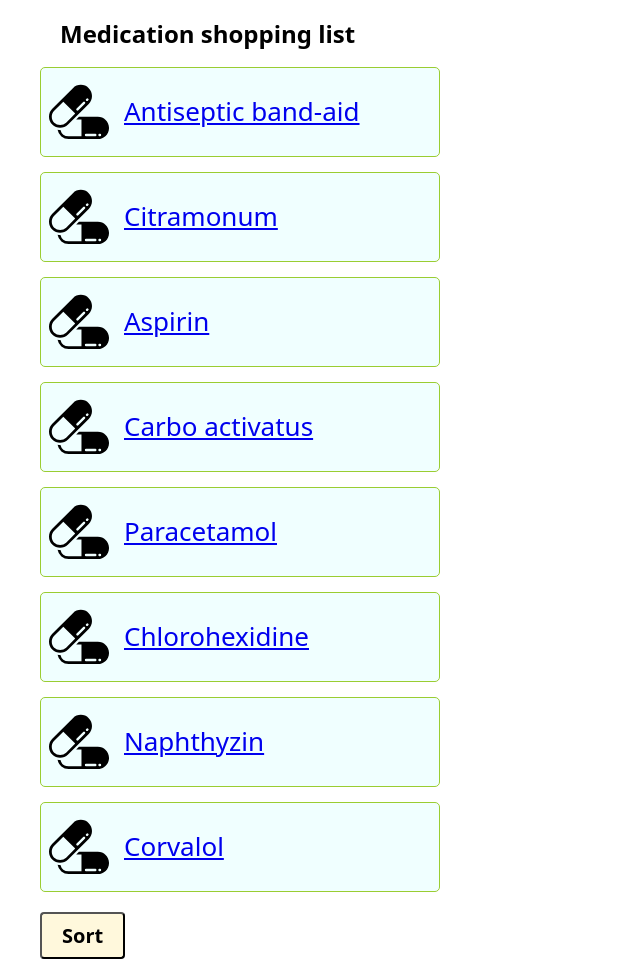
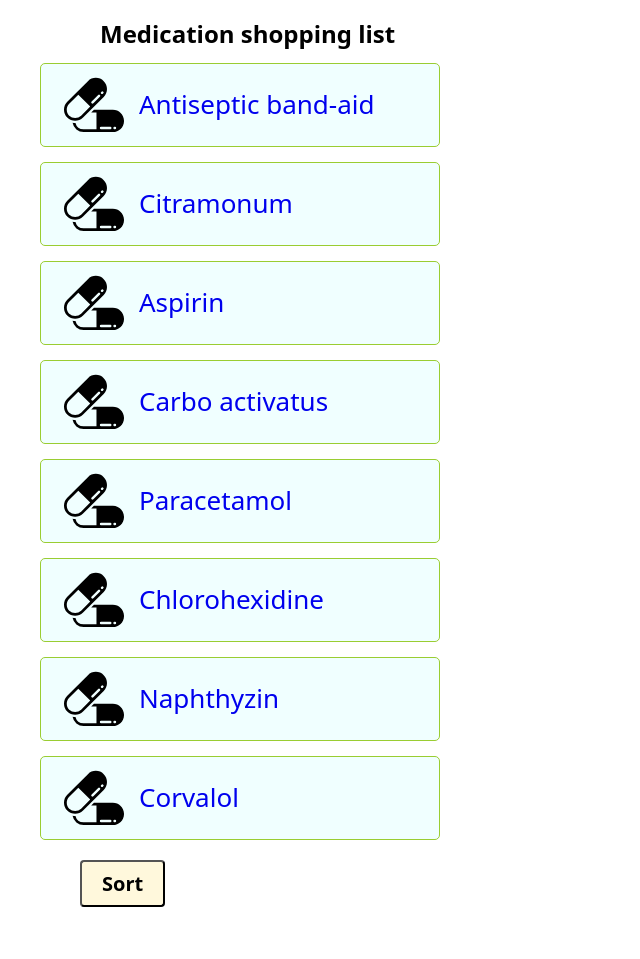
Before and after one commit to KurbatovAS/js-traning-sort-usecase, a plain HTML site: page index.html in a window 1280 px wide. Shown: the whole page, without its empty margins (0-640 px from the left). After the commit the page ends 927 px from the top, so only its background shows below. Drawn offline with Linux system fonts and the light colour scheme.

Commit message:
some style update

```diff
--- a/css/modern-normalize.css
+++ b/css/modern-normalize.css
@@ -271,8 +271,39 @@
   display: list-item;
 }
 
+a {
+  display: block;
+  text-decoration: none;
+}
+
+button {
+  cursor: pointer;
+}
+
+h1,
+h2,
+h3,
+h4,
+h5,
+h6 {
+  margin-top: 0;
+  margin-bottom: 0;
+}
+
+img {
+  max-width: 100%;
+  height: auto;
+  display: block;
+}
+
+p {
+  margin-top: 0;
+  margin-bottom: 0;
+}
+
 ul {
-list-style: none;
-margin: 0;
-
+  margin-top: 0;
+  margin-bottom: 0;
+  list-style-type: none;
+  padding-inline-start: 0;
 }
--- a/css/style.css
+++ b/css/style.css
@@ -1,5 +1,14 @@
-h1 {
-margin-left: 60px;;
+a {
+  display: block;
+  text-decoration: none;
+}
+
+.medication {
+    padding: 20px 40px ;
+}
+
+.medication__header {
+margin: 0 0 15px 60px;
 }
 
 .list {
@@ -8,10 +17,13 @@
 }
 
 .list__item {
+    padding: 8px 15px;
     max-width: 400px;
     border-radius: 5px;
     border: 1px solid yellowgreen;
     background-color: azure;
+
+    transform: scale(1);
 }
 
 .list__item:not(:last-child) {
@@ -27,6 +39,14 @@
 /* .list__link:hover .list__item {
     background-color: rgb(255, 0, 4);
 } */
+
+/* .list__link {
+    transform: scale(1);
+} */
+
+.list__link:hover .list__item {
+transform: scale(1.1);
+}
 
 .list__box {
     display: flex;
--- a/index.html
+++ b/index.html
@@ -11,15 +11,15 @@
   <body>
     <!-- учимся отсюда -->
 
-    <section>
-      <h1>Medication shopping list</h1>
+    <section class="medication">
+      <h1 class="medication__header">Medication shopping list</h1>
 
       <ul class="list" id="list"></ul>
       <button class="button" type="button" id="sort">Sort</button>
     </section>
     <!-- учимся до сюда -->
 
-    <script src="./js/test.js" type="module"></script>
+    <script src="./js/index.js" type="module"></script>
     <!-- <script src="./js/06-dom.js" type="module"></script> -->
   </body>
 </html>
--- a/js/test.js
+++ b/js/index.js
@@ -33,12 +33,12 @@
   const markup = someCardsArray.map(({ name, link }) =>
       `
         <li class="list__item" id="${name}">
+          <a href="${link}" class="list__link" target=blank>
             <div class="list__box">
               <img class="list__icon" src="./img/pills.svg" alt="pills" width="60">
-              <p class="list__text">
-                <a href="${link}" class="list__link" target=blank>${name}</a>
-              </p>
+              <p class="list__text">${name}</p>
             </div>
+          </a>
         </li>
       `
   ).join("");
```
Also changed, not shown: js/06-dom.js (deleted, +0 -13 lines).
